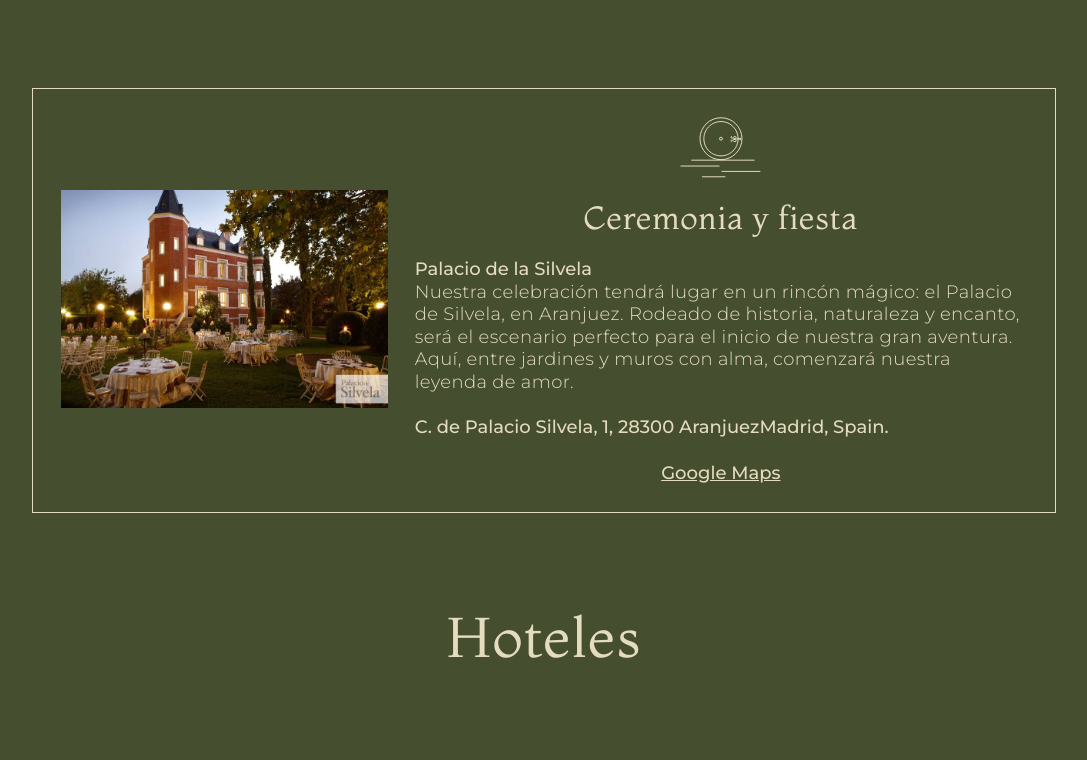
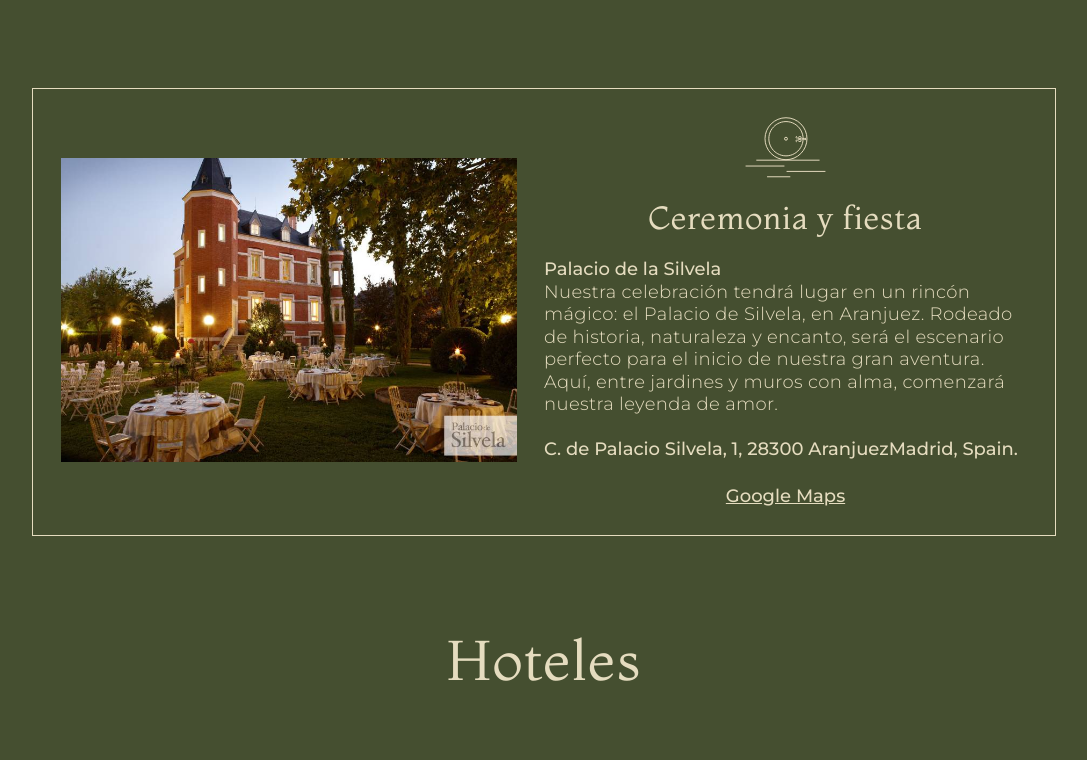
Before and after one commit to EdgarIvanEspinoza/ivanyjoanna, a Next.js app: page /travel in a window 1280 px wide. Shown: the part 1382-2142 px from the top of the page, without its empty margins (96-1183 px from the left). Built offline with nearby package versions, Linux system fonts and the light colour scheme; a web font is replaced by a local one.

Commit message:
Fix Train Station Image

```diff
--- a/components/Travel/Styles.ts
+++ b/components/Travel/Styles.ts
@@ -79,6 +79,11 @@ export const StyledDetailWrapper = styled.div`
   align-items: center;
   justify-content: center;
   margin: 0 auto;
+  max-width: 50%;
+
+  @media (max-width: 980px) {
+    max-width: 100%;
+  }
 `;
 
 export const StyledLink = styled(Link)`
--- a/components/Travel/Travel.tsx
+++ b/components/Travel/Travel.tsx
@@ -187,7 +187,7 @@ export const TravelPage = () => {
 
         <StyledPlaceTransportTitle>Transporte</StyledPlaceTransportTitle>
         <StyledPlaceTransportDetailBox>
-          <div>
+          <div style={{ width: '100%' }}>
             <Image
               src="/assets/photos/estacion-tren-aranjuez.jpeg"
               alt="estacion-tren-aranjuez"
--- a/package.json
+++ b/package.json
@@ -22,8 +22,8 @@
     "@types/node": "^20",
     "@types/react": "^18",
     "@types/react-dom": "^18",
-    "eslint": "^8",
-    "eslint-config-next": "15.1.6",
+    "eslint": "^9.26.0",
+    "eslint-config-next": "^15.3.1",
     "typescript": "^5"
   }
 }
```
Also changed, not shown: 1 other file (tests, documents, lock files or other folders).
